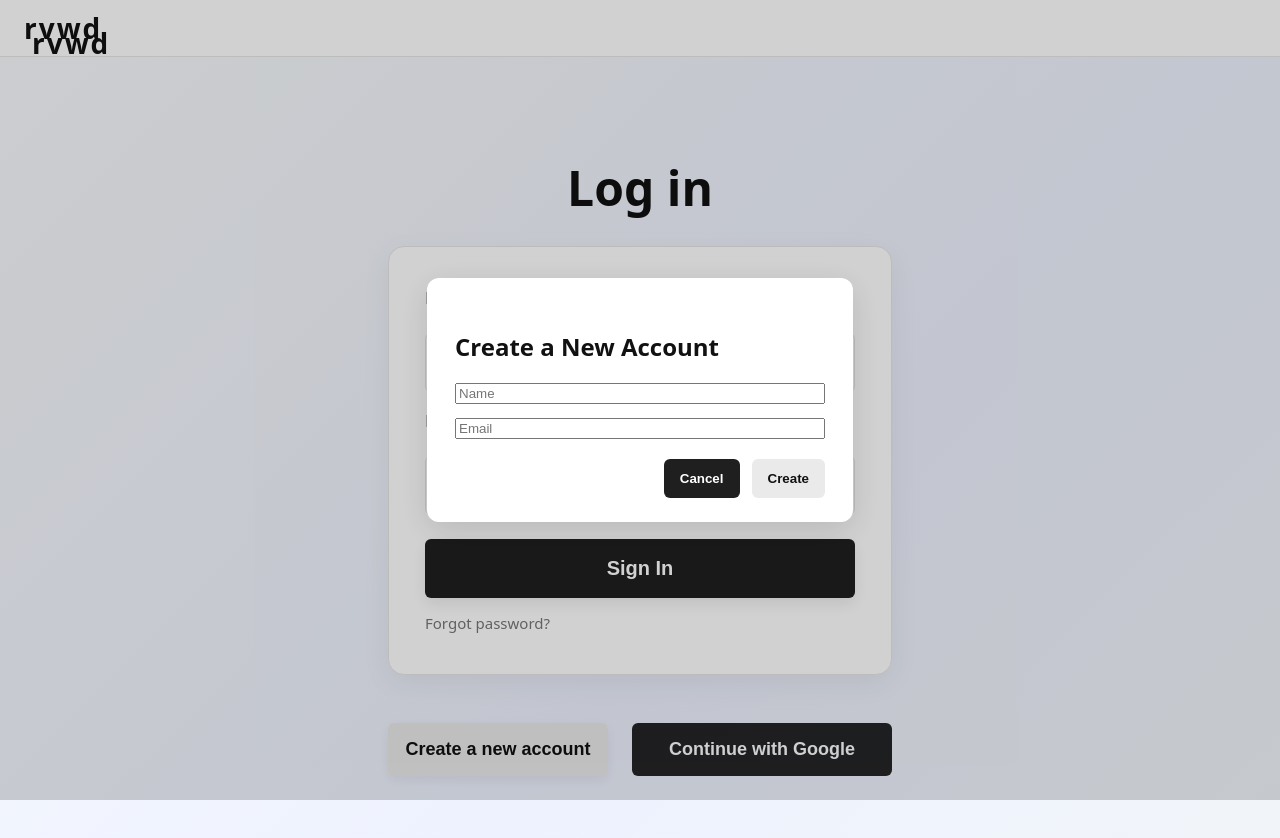
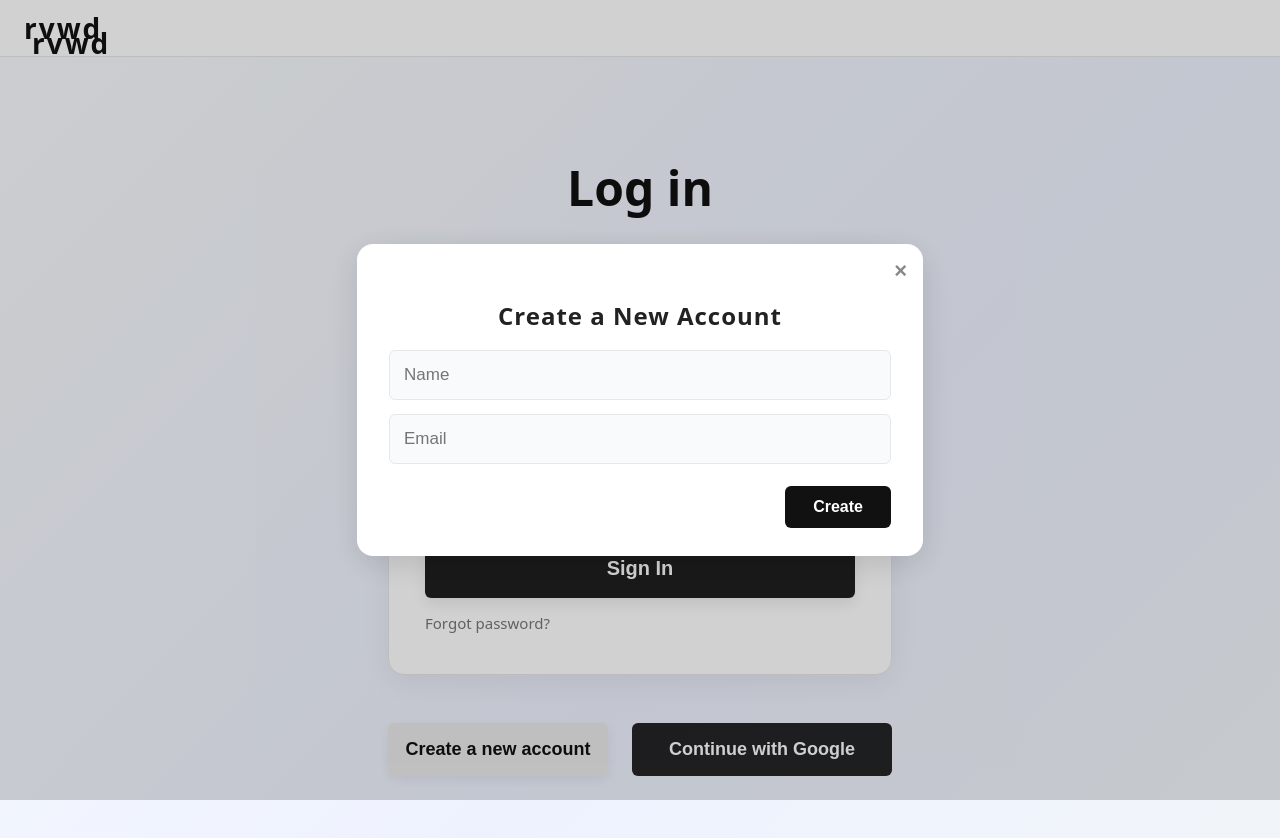
Before and after one commit to nischalon10/rvwd, a React (Vite) app in the folder frontend/: page / in a window 1280 px wide. Both pictures are taken after typing "name@example.com", "Sample123" into the empty fields and a click on the button "Create a new account". Shown: the top 838 px of the page. Built offline with nearby package versions, Linux system fonts and the light colour scheme.

Commit message:
UI fixes

```diff
--- a/frontend/src/pages/Login.jsx
+++ b/frontend/src/pages/Login.jsx
@@ -261,16 +261,67 @@ export default function Login(){
       {/* Modal for creating a new account */}
       {showModal && (
         <div className="modal-overlay">
-          <div className="modal-content">
-            <h2 style={{marginBottom: 18}}>Create a New Account</h2>
-            <form onSubmit={handleCreateAccount}>
+          <div className="modal-content" style={{
+            borderRadius: 16,
+            padding: '36px 32px 28px 32px',
+            minWidth: 340,
+            boxShadow: '0 8px 32px rgba(2,6,23,0.12)',
+            background: '#fff',
+            display: 'flex',
+            flexDirection: 'column',
+            alignItems: 'center',
+            position: 'relative'
+          }}>
+            {/* X button in top right */}
+            <button
+              onClick={() => setShowModal(false)}
+              disabled={loading}
+              style={{
+                position: 'absolute',
+                top: 16,
+                right: 16,
+                background: 'transparent',
+                border: 'none',
+                fontSize: 22,
+                fontWeight: 700,
+                color: '#888',
+                cursor: 'pointer',
+                padding: 0,
+                lineHeight: 1,
+              }}
+              aria-label="Close"
+              type="button"
+            >
+              ×
+            </button>
+            <h2 style={{
+              marginBottom: 18,
+              fontWeight: 700,
+              fontSize: 24,
+              letterSpacing: 1,
+              color: '#222'
+            }}>
+              Create a New Account
+            </h2>
+            <form onSubmit={handleCreateAccount} style={{ width: '100%' }}>
               <input
                 type="text"
                 placeholder="Name"
                 value={newName}
                 onChange={e => setNewName(e.target.value)}
                 required
-                style={{ marginBottom: 12, width: "100%" }}
+                style={{
+                  marginBottom: 14,
+                  width: "100%",
+                  padding: '14px 14px',
+                  borderRadius: 6,
+                  border: '1.5px solid #e5e7eb',
+                  fontSize: 17,
+                  outline: 'none',
+                  background: '#f9fafb',
+                  fontWeight: 500,
+                  color: '#222'
+                }}
               />
               <input
                 type="email"
@@ -278,28 +329,46 @@ export default function Login(){
                 value={newEmail}
                 onChange={e => setNewEmail(e.target.value)}
                 required
-                style={{ marginBottom: 20, width: "100%" }}
+                style={{
+                  marginBottom: 22,
+                  width: "100%",
+                  padding: '14px 14px',
+                  borderRadius: 6,
+                  border: '1.5px solid #e5e7eb',
+                  fontSize: 17,
+                  outline: 'none',
+                  background: '#f9fafb',
+                  fontWeight: 500,
+                  color: '#222'
+                }}
               />
               <div style={{ display: "flex", gap: 12, justifyContent: "flex-end" }}>
-                <button
-                  type="button"
-                  className="btn"
-                  onClick={() => setShowModal(false)}
-                  disabled={loading}
-                >
-                  Cancel
-                </button>
                 <button
                   type="submit"
                   className="btn secondary"
                   disabled={loading}
+                  style={{
+                    background: '#111',
+                    color: '#fff',
+                    border: 'none',
+                    borderRadius: 6,
+                    padding: '12px 28px',
+                    fontWeight: 700,
+                    fontSize: 16,
+                    cursor: 'pointer',
+                  }}
                 >
                   {loading ? "Creating..." : "Create"}
                 </button>
               </div>
             </form>
             {message && (
-              <div style={{ marginTop: 16, color: message.startsWith("Error") ? "red" : "green" }}>
+              <div style={{
+                marginTop: 18,
+                color: message.startsWith("Error") ? "#dc2626" : "#16a34a",
+                fontWeight: 600,
+                fontSize: 15
+              }}>
                 {message}
               </div>
             )}
```
